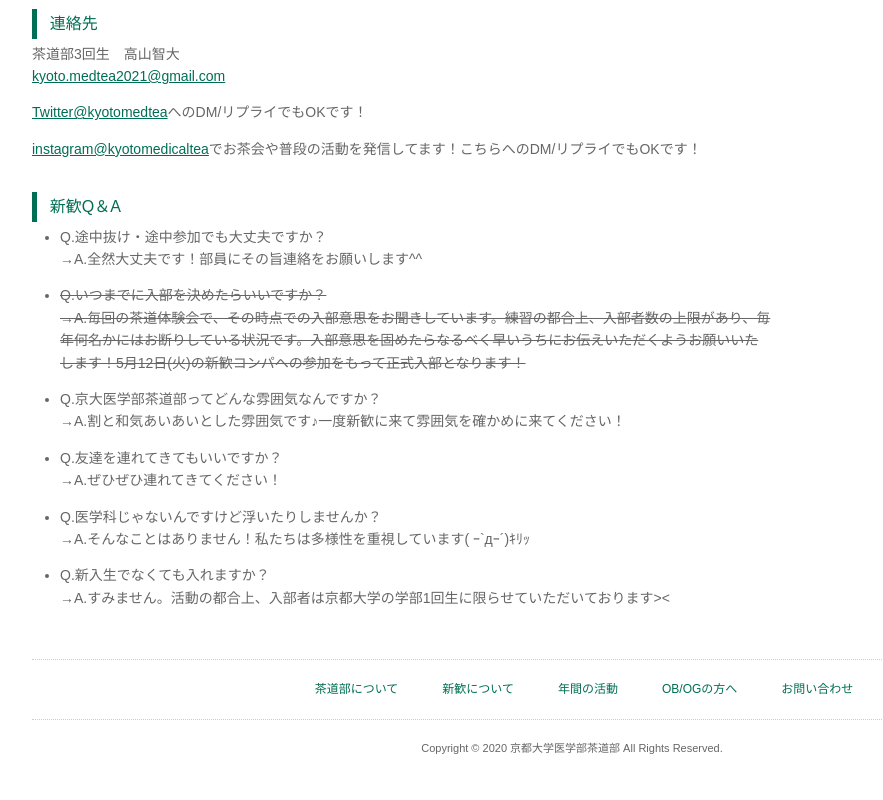
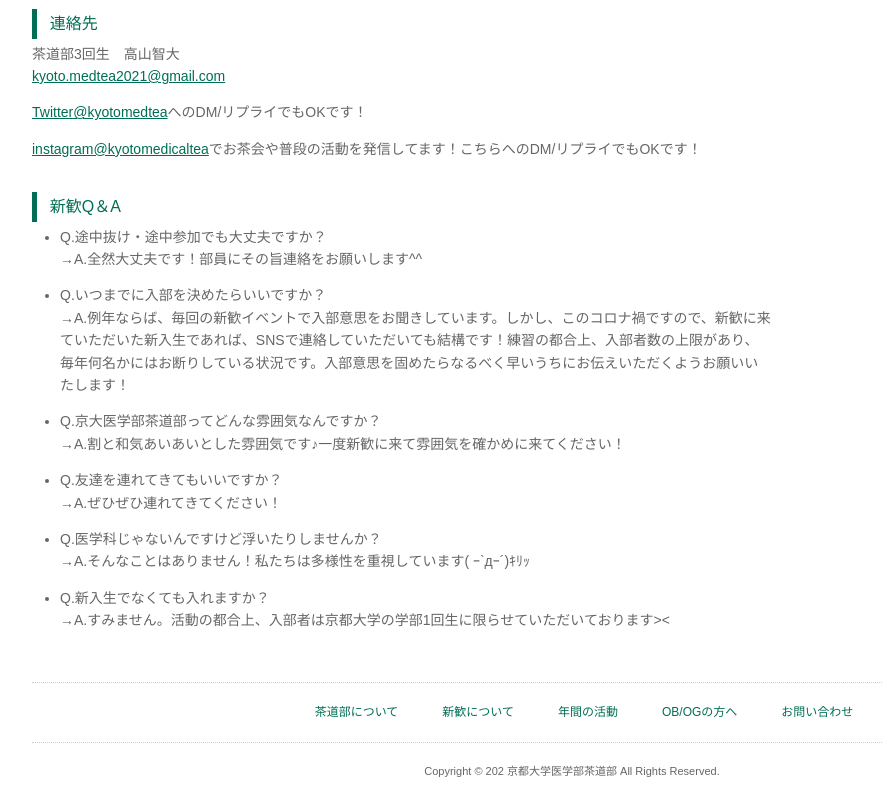
Before and after one commit to kyotomedtea/kyotomedtea.github.io, a plain HTML site: page welcome.html in a window 1280 px wide. Shown: the part 2756-3556 px from the top of the page, without its empty margins (68-951 px from the left). Before the commit the page ends 3534 px from the top, so only its background shows below. Drawn offline with Linux system fonts and the light colour scheme.

Commit message:
Update welcome.html

```diff
--- a/welcome.html
+++ b/welcome.html
@@ -147,8 +147,8 @@
           <ul id="qanda">
             <li>Q.途中抜け・途中参加でも大丈夫ですか？<br>
             →A.全然大丈夫です！部員にその旨連絡をお願いします^^</li>
-            <del><li>Q.いつまでに入部を決めたらいいですか？<br>
-            →A.毎回の茶道体験会で、その時点での入部意思をお聞きしています。練習の都合上、入部者数の上限があり、毎年何名かにはお断りしている状況です。入部意思を固めたらなるべく早いうちにお伝えいただくようお願いいたします！5月12日(火)の新歓コンパへの参加をもって正式入部となります！</li></del>
+            <li>Q.いつまでに入部を決めたらいいですか？<br>
+            →A.例年ならば、毎回の新歓イベントで入部意思をお聞きしています。しかし、このコロナ禍ですので、新歓に来ていただいた新入生であれば、SNSで連絡していただいても結構です！練習の都合上、入部者数の上限があり、毎年何名かにはお断りしている状況です。入部意思を固めたらなるべく早いうちにお伝えいただくようお願いいたします！</li>
             <li>Q.京大医学部茶道部ってどんな雰囲気なんですか？<br>
             →A.割と和気あいあいとした雰囲気です♪一度新歓に来て雰囲気を確かめに来てください！</li>
             <li>Q.友達を連れてきてもいいですか？<br>
@@ -179,7 +179,7 @@
           <li><a href="inquiry.html">お問い合わせ</a></li>
         </ul>
     </div><!-- .footmenu -->
-    <div class="copyright">Copyright &#169; 2020 京都大学医学部茶道部 All Rights Reserved.</div><!-- .copyright -->
+    <div class="copyright">Copyright &#169; 202 京都大学医学部茶道部 All Rights Reserved.</div><!-- .copyright -->
 </footer>
 <div class="totop"><a href="#"><img src="images/totop.png" alt="ページのトップへ戻る"></a></div><!-- .totop -->
 </body>
```
